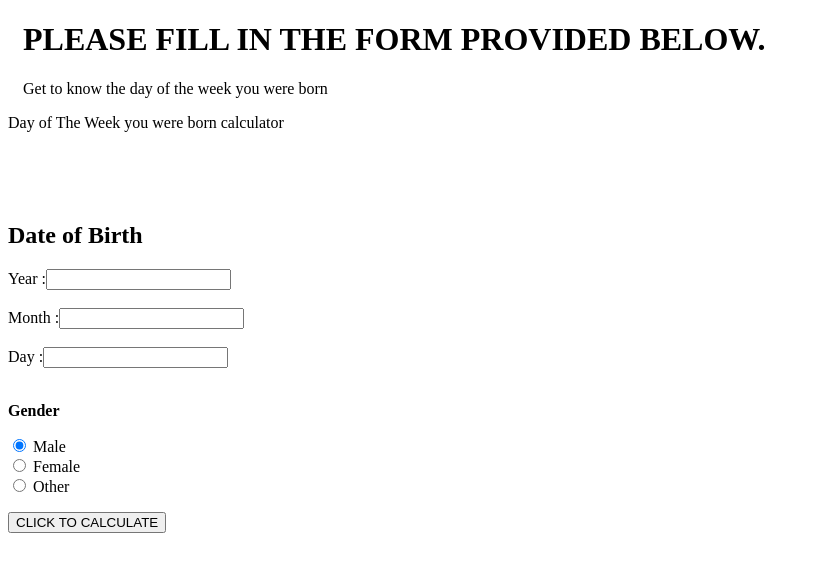
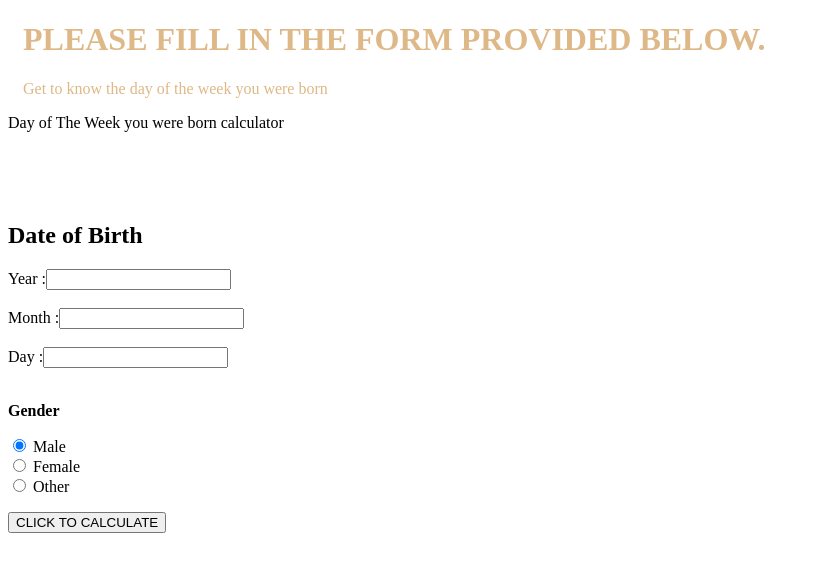
Before and after one commit to Jmungai-tech/Independent_Project-week-2-, a plain HTML site: page index.html in a window 1280 px wide. Shown: the top 572 px of the page, without its empty margins (0-819 px from the left). Drawn offline with Linux system fonts and the light colour scheme.

Commit message:
Added burlywood color to container

```diff
--- a/css/styles.css
+++ b/css/styles.css
@@ -4,4 +4,5 @@
     padding-left: 15px;
     margin-right: auto;
     margin-left: auto;
+    color: burlywood;
   }
```
